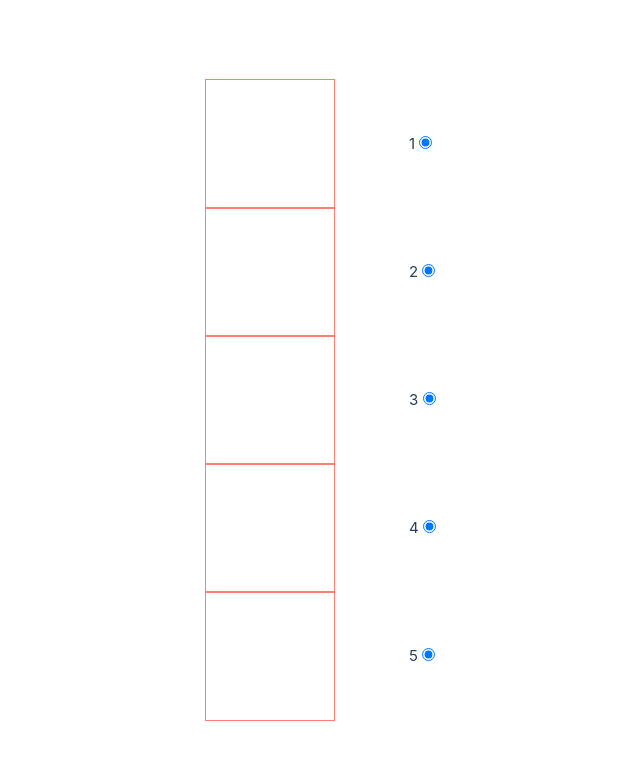
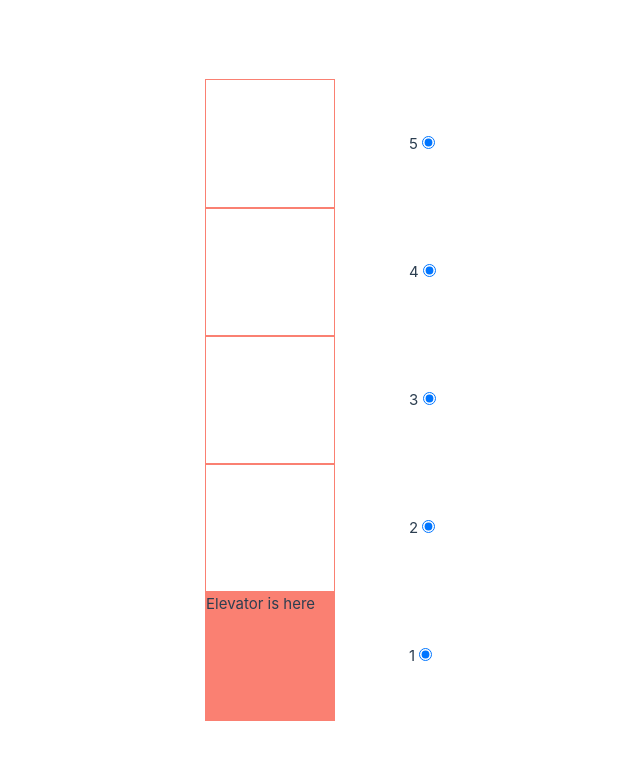
Before and after one commit to snork-maiden/elevator-emulator, a Vue app: page / in a window 1280 px wide. Shown: the top 760 px of the page, without its empty margins (204-844 px from the left). Built offline with nearby package versions, Linux system fonts and the light colour scheme.

Commit message:
First working elevator

```diff
--- a/src/components/ElevatorStop.vue
+++ b/src/components/ElevatorStop.vue
@@ -1,14 +1,15 @@
 <script setup>
 defineProps({
   isElevator: Boolean,
+  IsMoving: Boolean,
+  elevatorId: Number
 })
 </script>
 
 <template>
-  <div class="stop" :class="{isElevator}">
+  <div class="stop" :class="{ isElevator }">
     <span v-if="isElevator" class="visually-hidden">Elevator is here</span>
   </div>
-
 </template>
 
 <style scoped>
--- a/src/components/HouseFloor.vue
+++ b/src/components/HouseFloor.vue
@@ -1,23 +1,59 @@
 <script setup>
-import ElevatorStop from './ElevatorStop.vue';
+import { useElevatorsStore } from '../stores/elevators'
+import ElevatorStop from './ElevatorStop.vue'
+import { computed, watch } from 'vue'
 
-defineProps({
-    floorNumber: Number,
+const elevatorsStore = useElevatorsStore()
+
+const props = defineProps({
+  floorNumber: Number
 })
 
-function requestElevator(floor) {
-  // if(floor === currentFloor) return;
-  // if(goals.includes(floor)) return;
-  // goals.push(floor);
+const floorElevatorsState = computed(() => {
+  const elevators = elevatorsStore.elevators.elevatorsData
+  const elevatorsData = elevators.map((elevator) => {
+    const isElevator = calculateIsElevator(elevator.id)
+    let isMoving = isElevator && elevator.currentFloor !== elevator.goal
+
+    return { id: elevator.id, isElevator, isMoving }
+  })
+  return elevatorsData
+})
+
+const movingElevators = computed(() =>
+  floorElevatorsState.value.filter((elevator) => elevator.isMoving)
+)
+
+function calculateIsElevator(elevatorId) {
+  // console.log(floorElevatorsState.value)
+  const elevator = elevatorsStore.elevators.elevatorsData[elevatorId]
+  console.log(elevator, props.floorNumber)
+  return elevator.currentFloor === props.floorNumber
 }
+
+watch(movingElevators, (elevators) => {
+  if (elevators.length === 0) return
+  elevators.forEach((elevator) => setTimeout(() => elevatorsStore.changeFloor(elevator.id), 1000))
+})
 </script>
 
 <template>
   <div class="floor">
-    <ElevatorStop></ElevatorStop>
+    <ElevatorStop
+      v-bind:key="elevator"
+      v-for="elevator in elevatorsStore.elevators.elevatorsCount"
+      :elevator-id="elevator - 1"
+      :is-elevator="floorElevatorsState[elevator - 1].isElevator"
+      :is-moving="floorElevatorsState[elevator - 1].isMoving"
+    />
     <label class="button">
       {{ floorNumber }}
-      <input type="radio" :value="floorNumber" @click="requestElevator(floorNumber)" checked/>
+      <input
+        type="radio"
+        :value="floorNumber"
+        @click="elevatorsStore.requestElevator(floorNumber)"
+        checked
+      />
     </label>
   </div>
 </template>
@@ -31,6 +67,4 @@ function requestElevator(floor) {
 .button {
   margin-left: 5em;
 }
-
-
 </style>
--- a/src/components/TheHouse.vue
+++ b/src/components/TheHouse.vue
@@ -1,14 +1,23 @@
 <script setup>
-import HouseFloor from './HouseFloor.vue';
-
-let floorsNumber = 5;
+import { useElevatorsStore } from '../stores/elevators'
+import HouseFloor from './HouseFloor.vue'
+const elevatorsStore = useElevatorsStore()
 </script>
 
 <template>
-<HouseFloor class="houses" :floorNumber="floor" v-bind:key="floor" v-for="floor in floorsNumber"/>
+  <div class="wrapper">
+
+    <HouseFloor
+      class="elevators"
+      :floorNumber="floor"
+      v-bind:key="floor"
+      v-for="floor in elevatorsStore.elevators.floorsNumber"
+    />
+  </div>
 </template>
 <style scoped>
-.houses {
+.wrapper {
   display: flex;
+  flex-direction: column-reverse;
 }
 </style>
--- a/src/stores/elevators.js
+++ b/src/stores/elevators.js
@@ -32,8 +32,6 @@ export const useElevatorsStore = defineStore('elevator', () => {
     elevator.goal = goal;
   }
 
-
-
   function requestElevator(floor) {
     if (elevators.value.goalsQueue.includes(floor)) return;
 
@@ -42,8 +40,6 @@ export const useElevatorsStore = defineStore('elevator', () => {
 
     elevators.value.goalsQueue.push(floor);
     arrangeRide()
-
-
   }
 
   function endRide(elevatorId) {
@@ -53,9 +49,11 @@ export const useElevatorsStore = defineStore('elevator', () => {
 
   function changeFloor(elevatorId) {
     const elevator = elevators.value.elevatorsData[elevatorId];
+    console.log(elevatorId, elevator)
     const ifUp = (elevator.goal - elevator.currentFloor) > 0;
     return (ifUp) ? elevator.currentFloor++ : elevator.currentFloor--;
   }
 
+
   return { elevators, requestElevator, endRide, changeFloor }
 })
```
Lines whose indentation alone changed are shown as unchanged.
